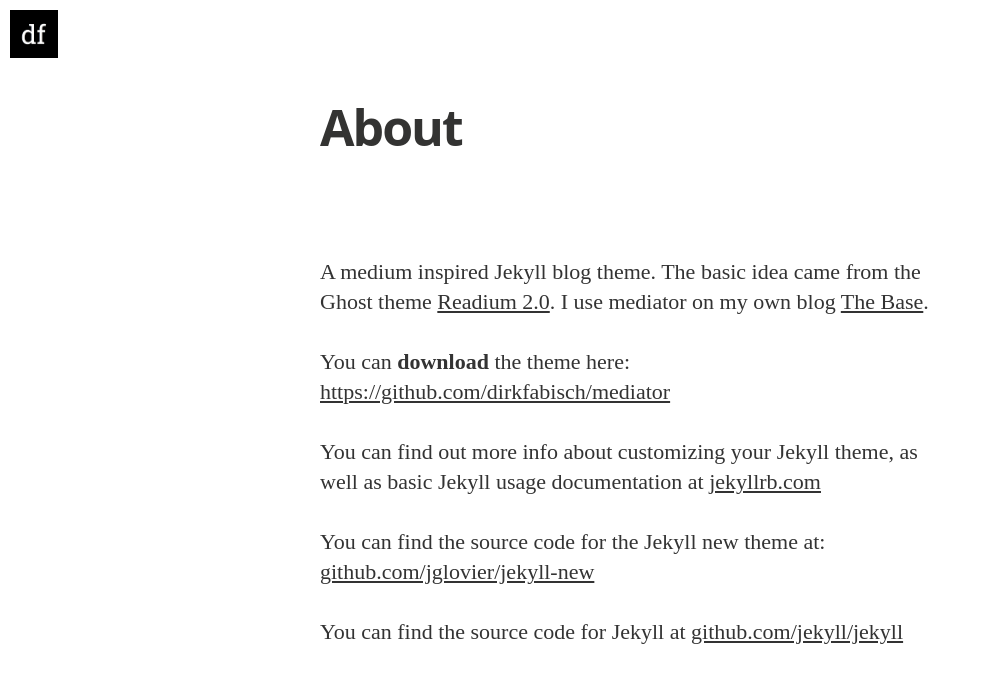
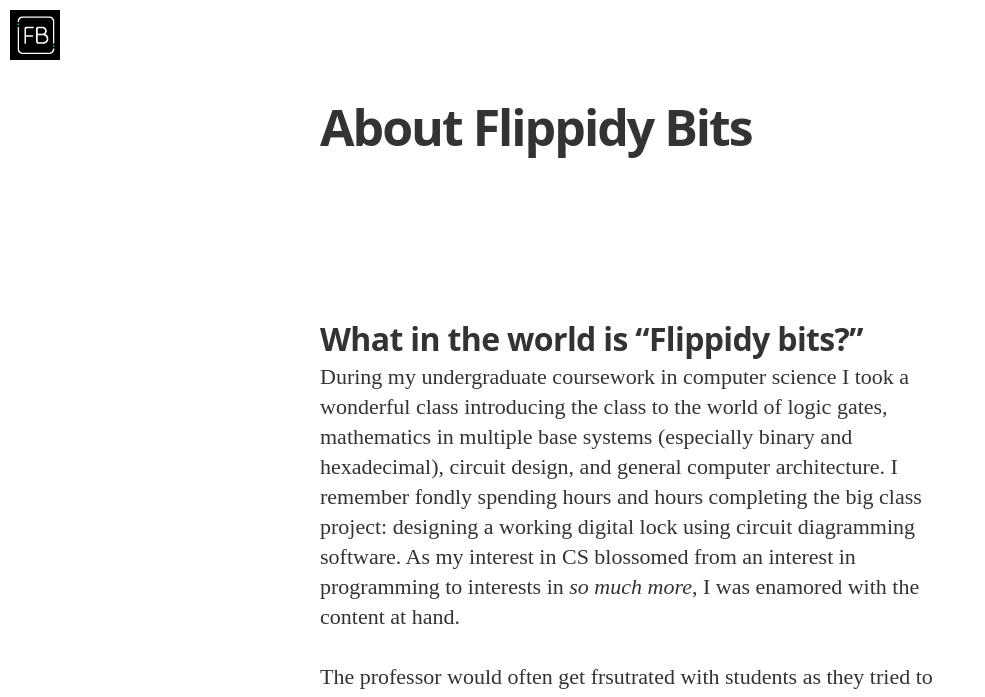
Before and after one commit to aaronleesmith/aaronleesmith.github.io, a Jekyll site: the page built from about.md, in a window 1280 px wide. Shown: the top 697 px of the page, without its empty margins (0-985 px from the left). Built offline with Jekyll 4.4.1, drawn with Linux system fonts in a browser that asks for light colours; nearby versions of some CDN libraries; some web fonts are replaced; some of the changed text lies outside the part shown.

Commit message:
Adds branding.

```diff
--- a/_config.yml
+++ b/_config.yml
@@ -4,17 +4,18 @@ gems:
   - jekyll-paginate
 
 # Site settings
-title: "Flippidy-bits"
+title: "Flippidy Bits"
 description: > # this means to ignore newlines until "email:"
    Exploration of computer science, machine learning, mathematics, and more from a perspective of learning and sharing knowledge.
 
 email: aaronsmith1101@gmail.com
 #blog logo
-logo: "/assets/images/df_logo.jpg"
+logo: "/assets/images/fb_logo.png"
+logo_large: "/assets/images/fb_logo_full.png"
 float_logo: true # true, false (default)
 
 # blog cover
-cover: "/assets/images/cA4aKEIPQrerBnp1yGHv_IMG_9534-3-2.jpg"
+cover: ""
 
 name: Aaron Smith
 author: 'Aaron Smith'
@@ -22,7 +23,7 @@ author_image: "/assets/images/author.jpg"
 
 paginate:	5
 
-url: "http://myblog.***.***" # the base hostname & protocol for your site
+url: "http://blog.flippidybits.com" # the base hostname & protocol for your site
 baseurl: ""
 #used to display twitter cards
 twitter_handle: '@flippidybits'
@@ -61,3 +62,7 @@ social:
 #    share_url:
 #    share_title:
 #    share_link:
+
+  - icon: linkedin
+    url: https://www.linkedin.com/in/aaron-smith-28aa8657/
+    desc: Find me on LinkedIn
--- a/about.md
+++ b/about.md
@@ -1,17 +1,17 @@
 ---
 layout: page
-title: About
+title: About Flippidy Bits
 permalink: /about/
 ---
 
-A medium inspired Jekyll blog theme. The basic idea came from the Ghost theme
-[Readium 2.0](http://www.svenread.com/readium-ghost-theme/). I use mediator on my own blog [The Base](blog.base68.com).
+# What in the world is "Flippidy bits?"
+During my undergraduate coursework in computer science I took a wonderful class introducing the class to the world of logic gates, mathematics in multiple base systems (especially binary and hexadecimal), circuit design, and general computer architecture. I remember fondly spending hours and hours completing the big class project: designing a working digital lock using circuit diagramming software. As my interest in CS blossomed from an interest in programming to interests in *so much more*, I was enamored with the content at hand.
 
-You can **download** the theme here:
-[https://github.com/dirkfabisch/mediator](https://github.com/dirkfabisch/mediator)
+The professor would often get frsutrated with students as they tried to wrap their heads around thinking in binary. He used to tell us, "you've got to **flip the bits**" when we would present incorrect responses. When you're wrong in a computer, you've got to flip the bits. Physical machines abstract away direct electrical signals. RISC instruction sets abstract away very low level instructions. Low and then high level programming languages abstract away complicated error-prone assembely code, and user interfaces abstract away the terminal. In the end, it's all *bits*. When things go wrong, you've got to flip 'em.
 
-You can find out more info about customizing your Jekyll theme, as well as basic Jekyll usage documentation at [jekyllrb.com](http://jekyllrb.com/)
+# Me
+My name is Aaron Smith. I am a Georgia Tech graduate and an SDSU graduate. I really care about this stuff. I really, really care about the issues of the day, especially as they pertain to technology: climate change, autonomy, fake news, wealth inequality, general artifical intelligence. Fundamentally my goal is to leverage  whatever skills I can to help save or improve people's lives. Lately this has meant investing time and money studying autonomous vehicle technology so I can properly offer value to a team to help reduce traffic fatalities by contributing to any part of a self-driving car pipeline.
 
-You can find the source code for the Jekyll new theme at: [github.com/jglovier/jekyll-new](https://github.com/jglovier/jekyll-new)
+I hope this blog can be a place of learning for readers and a demonstration of skills and values for potential employers. I try to share information in an easily digestible way without watering it down so much as to leave things feeling like magic. If you would like to drop me a line, send me an email at [aaronsmith1101@gmail.com](mailto:aaronsmith1101@gmail.com). I appreciate feedback, constructive or otherwise, if it helps me better share more effectively with readers.
 
-You can find the source code for Jekyll at [github.com/jekyll/jekyll](https://github.com/jekyll/jekyll)
+Thanks for visiting!
--- a/css/main.sass
+++ b/css/main.sass
@@ -43,18 +43,16 @@ body
   position: fixed
   left: 10px
   top: 10px
-  width: $rs*3
-  height: $rs*3
+  width: $rs*3.125
+  height: $rs*3.125
   background-color: #000
   overflow: hidden
   z-index: 99
   .logo
     display: block
     position: absolute
-    top: $rs/2
-    left: $rs/2
-    width: $rs*2
-    height: $rs*2
+    width: $rs*3.125
+    height: $rs*3.125
     background-size: cover
     background-repeat: no-repeat
 
@@ -84,21 +82,16 @@ body
   @include respond-to(800)
     padding: 0 $rs
   .blog-logo
-    width: $rs*7.5
-    height: $rs*7.5
+    width: $rs*25
+    height: $rs*6.25
     position: absolute
     top: -$rs*3.75
     right: 50%
-    margin-right: -$rs*3.75
+    margin-right: -$rs*12.5
     background-size: cover
-    border-radius: 50%
     z-index: 99
     text-indent: -9999px
-    border: 3px solid #fff
     background-color: #fff
-    -webkit-box-shadow: 0 1px 1px rgba(0,0,0,0.3)
-    -moz-box-shadow: 0 1px 1px rgba(0,0,0,0.3)
-    box-shadow: 0 1px 1px rgba(0,0,0,0.3)
   .blog-title
     margin: 0
     padding: $rs*5.25 $rs $rs/2
--- a/index.html
+++ b/index.html
@@ -9,10 +9,10 @@ layout: default
 </div>
 
 <header class="blog-header">
-    {% if site.logo %}
-      <a class="blog-logo" href="{{site.url}}{{site.baseurl}}" style="background-image: url('{{ site.logo | prepend: site.baseurl }}')">{{ site.title }}</a>
+    {% if site.logo_large %}
+      <a class="blog-logo" href="{{site.url}}{{site.baseurl}}" style="background-image: url('{{ site.logo_large | prepend: site.baseurl }}')">{{ site.title }}</a>
     {% endif %}
-    <h1 class="blog-title">{{ site.title }}</h1>
+    <h1 class="blog-title"></h1>
     <h2 class="blog-description">{{ site.description }}</h2>
     <div class="custom-links">
       {% for social in site.social %}
```
Also changed, not shown: assets/images/favicon.png, assets/images/fb_logo.png (added), assets/images/fb_logo_full.png (added).
